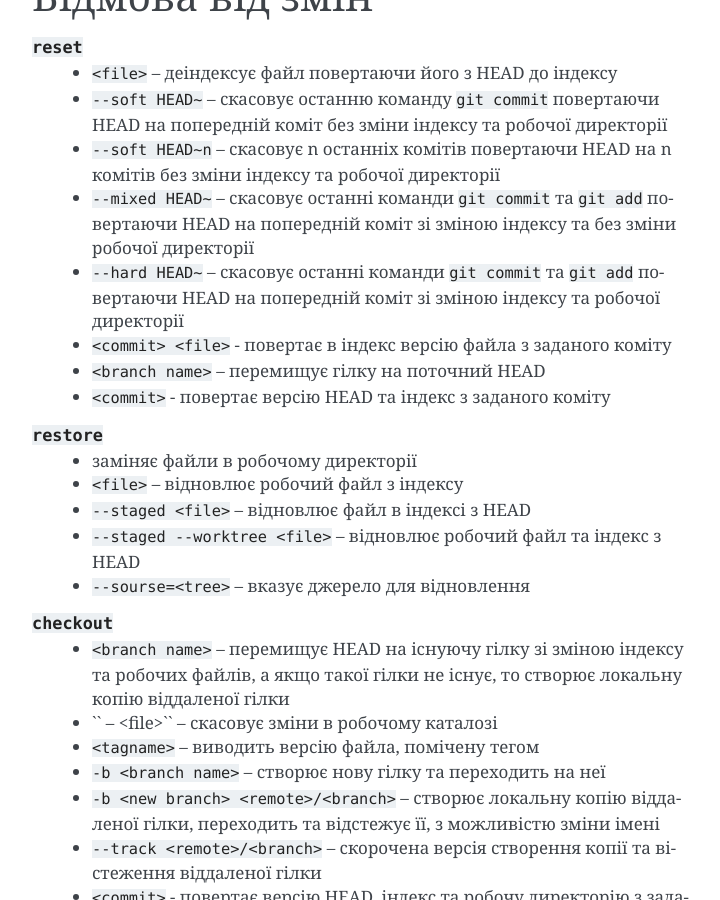
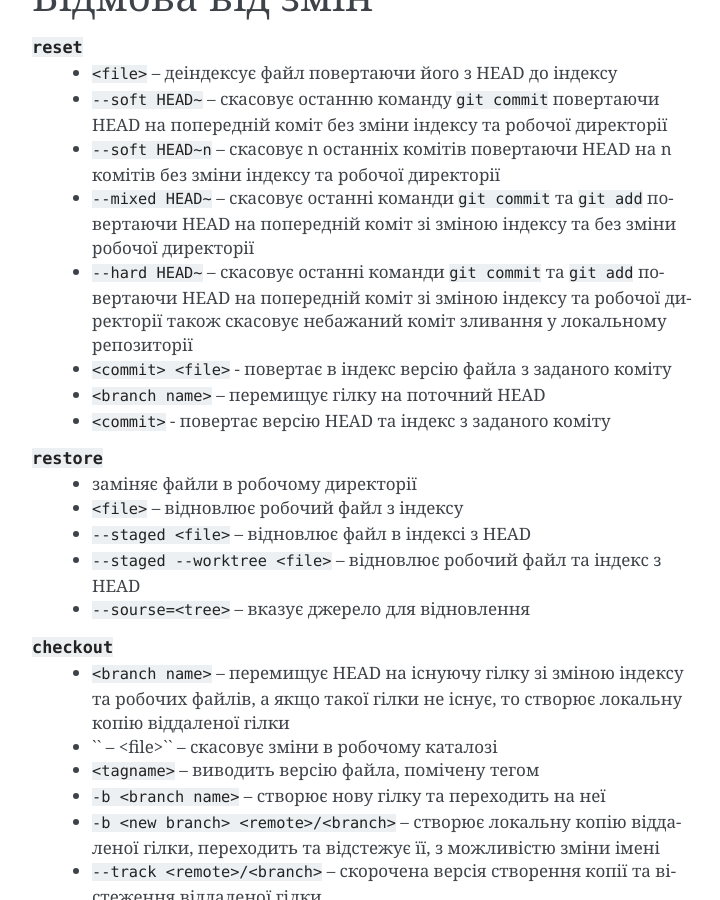
Before and after one commit to lsv62/Git, a Sphinx documentation site: the page built from source/git.rst, in a window 1280 px wide and 900 px high, scrolled down 5850 px. Shown: the whole window, without its empty margins (388-1108 px from the left). Built offline with Sphinx 7.4.7, drawn with Linux system fonts in a browser that asks for light colours.

Commit message:
Скасування небажаного коміту зливання

```diff
--- a/source/git.rst
+++ b/source/git.rst
@@ -241,7 +241,7 @@
           та без зміни робочої директорії
         * ``--hard HEAD~`` -- скасовує останні команди ``git commit`` та
           ``git add`` повертаючи HEAD на попередній коміт зі зміною індексу
-          та робочої директорії
+          та робочої директорії також скасовує небажаний коміт зливання у локальному репозиторії
         * ``<commit> <file>`` - повертає в індекс версію файла з заданого коміту
         * ``<branch name>`` -- перемищує гілку на поточний HEAD
         * ``<commit>`` - повертає версію HEAD та індекс з заданого коміту
```
